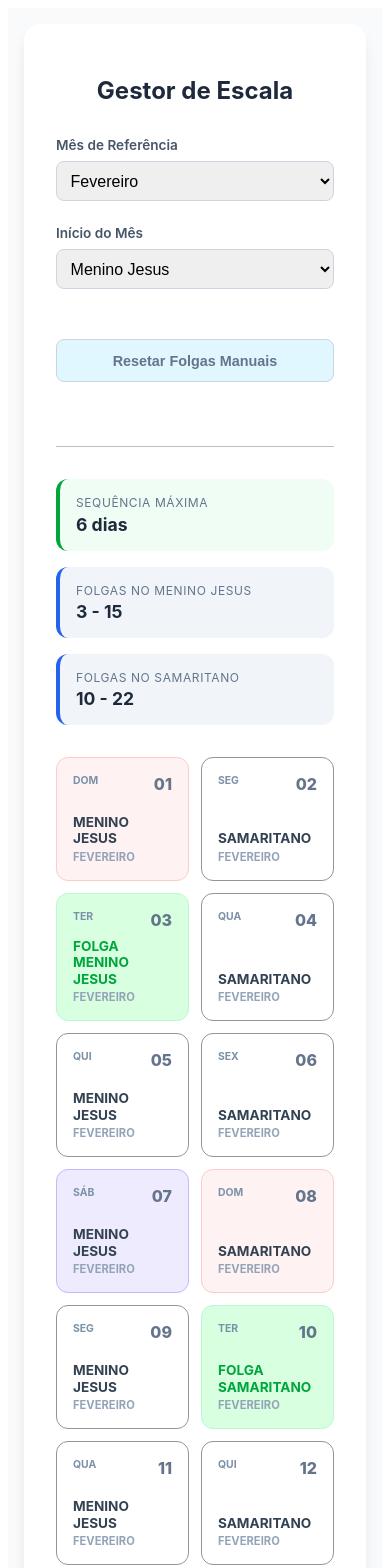
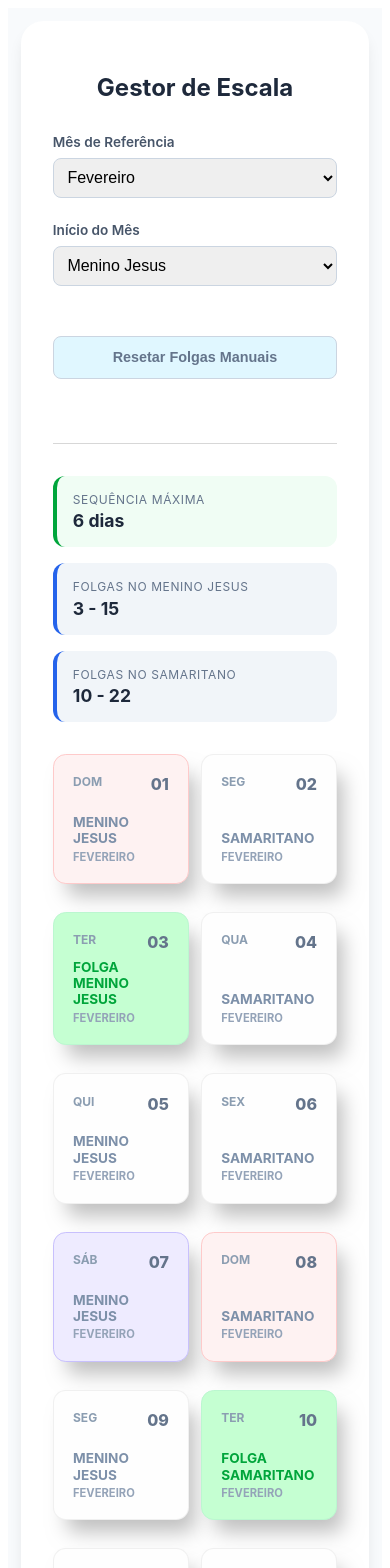
Before and after one commit to okavango81/work-schedule, an Angular app: page / in a window 390 px wide. Shown: the top 1568 px of the page. Built offline with nearby package versions, Linux system fonts and the light colour scheme.

Commit message:
full app

```diff
--- a/src/app/app.scss
+++ b/src/app/app.scss
@@ -8,7 +8,7 @@
   --card           : #ffffff;
   --text-main      : #1e293b;
   --text-muted     : #64748b;
-  --border         : #949494;
+  --border         : #bdbdbd;
 
   display          : block;
   font-family      : 'Inter', system-ui, sans-serif;
@@ -20,11 +20,11 @@
 // --- Layout Principal ---
 .container
 {
-  max-width     : 900px;
+  max-width     : 1080px;
   margin        : 0 auto;
   background    : var(--card);
   padding       : 2rem;
-  border-radius : 1rem;
+  border-radius : 1.4rem;
   box-shadow    : 0 10px 15px -3px rgba(0, 0, 0, 0.1);
 }
 
@@ -196,10 +196,10 @@
   {
     grid-column   : 1 / -1;
     background    : #d6e9ff;
-    color         : #64748b;
+    color         : #778dab;
     padding       : 12px;
     text-align    : center;
-    font-size     : 0.9rem;
+    font-size     : 0.85rem;
     font-weight   : 700;
     border-radius : 6px;
     border        : 1px dashed #cbd5e1;
@@ -210,10 +210,10 @@
 // --- Cartão do Dia ---
 .day-card
 {
-  padding         : 1rem;
-  border-radius   : 0.75rem;
-  border          : 1px solid var(--border);
-  background      : white;
+  padding         : 1.2rem;
+  border-radius   : 0.8rem;
+  border          : 0.01rem solid rgba(227, 227, 227, 0.5);
+  background      : #fefefe;
   display         : flex;
   flex-direction  : column;
   justify-content : space-between;
@@ -221,6 +221,8 @@
   position        : relative;
   cursor          : pointer;
   transition      : all 0.2s ease;
+  margin-bottom   : 16px;
+  box-shadow      : 10px 16px 20px -4px rgba(128, 128, 128, 0.5);
 
   &:hover
   {
@@ -232,8 +234,9 @@
   // Estilo quando fixado manualmente
   &.manual
   {
-    border     : 2px solid var(--primary);
+    border     : 2px solid var(--success);
     box-shadow : 0 0 10px rgba(37, 99, 235, 0.2);
+    box-shadow      : 10px 16px 20px -4px rgba(128, 128, 128, 0.5);
 
     &::after
     {
@@ -271,9 +274,9 @@
 
     .weekday
     {
-      font-size      : 0.65rem;
+      font-size      : 0.75rem;
       font-weight    : 700;
-      color          : #7b91a8;
+      color          : #8b9db1;
       text-transform : uppercase;
     }
 
@@ -290,8 +293,8 @@
     font-size   : 0.85rem;
     font-weight : 700;
     line-height : 1.2;
-    color       : #334253;
-    margin-top  : 0.5rem;
+    color       : #7d90a9;
+    margin-top  : 0.4rem;
   }
 
   .month-tag
@@ -306,13 +309,13 @@
   // --- Estados de Cores ---
   &.folga
   {
-    background   : #d7ffe0;
+    background   : #c5ffd2;
     border-color : #bbf7d0;
 
     .status
     {
-      color : var(--success);
-      text-transform: uppercase;
+      color          : var(--success);
+      text-transform : uppercase;
     }
 
     .weekday
@@ -324,7 +327,7 @@
   &.domingo
   {
     background-color : #fef2f2;
-    border           : 1.5px solid #fecaca;
+    border           : 0.01rem  solid #fecaca;
 
     .weekday
     {
@@ -336,7 +339,7 @@
   &.sabado
   {
     background-color : #eeebff;
-    border           : 1.5px solid #c2b9ff;
+    border           : 0.01rem solid #c8c0fd;
   }
 
   &.folga.sabado
@@ -394,12 +397,12 @@
 {
   .btn-scroll-top
   {
-    bottom                  : 22px;
-    right                   : 18px;
+    bottom                  : 20px;
+    right                   : 20px;
     width                   : 50px;
     height                  : 50px;
-    backdrop-filter         : blur(3px);
-    -webkit-backdrop-filter : blur(3px);
+    backdrop-filter         : blur(2px);
+    -webkit-backdrop-filter : blur(2px);
     background              : rgba(37, 99, 235, 0.3);
   }
 }
@@ -410,7 +413,7 @@
 {
   :host
   {
-    padding : 1rem;
+    padding : 0.8rem;
   }
   .calendar-grid
   {
```
